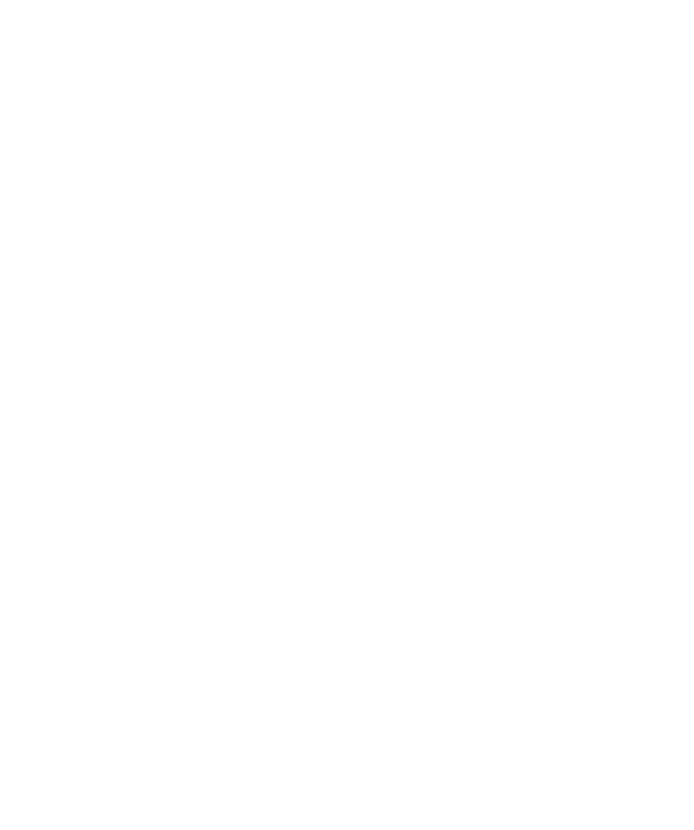
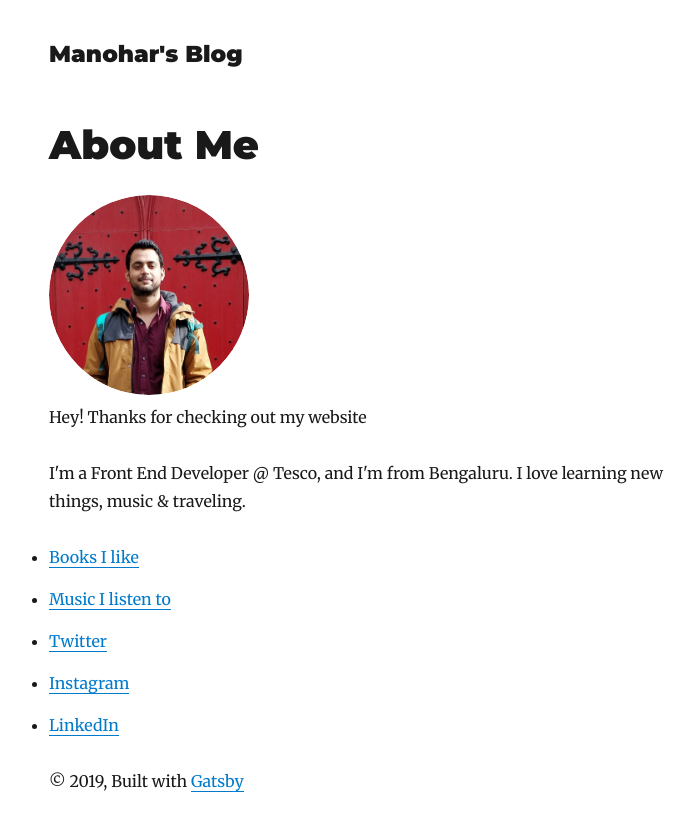
Before and after one commit to manohar27/github.io, a Gatsby site: page /about-me in a window 1280 px wide. Before the commit this address had no page. Shown: the whole page, without its empty margins (276-970 px from the left). Before the commit the page ends 800 px from the top, so only its background shows below. Built offline with nearby package versions, Linux system fonts and the light colour scheme; Gatsby itself is replaced by a stand-in of ours; some packages are replaced by stand-ins of ours.

Commit message:
Added about me

```diff
--- a/gatsby-browser.js
+++ b/gatsby-browser.js
@@ -1,3 +1,4 @@
 // custom typefaces
 import "typeface-montserrat"
 import "typeface-merriweather"
+import "prismjs/themes/prism-solarizedlight.css"
--- a/gatsby-config.js
+++ b/gatsby-config.js
@@ -7,6 +7,9 @@
     social: {
       twitter: `mbmanohars`,
       instagram: `manoharsrinivasa`,
+      goodReads: `https://www.goodreads.com/user/show/22345143-manohar-srinivasa`,
+      spotify: `https://open.spotify.com/playlist/37i9dQZF1Eph6SrWEz8mci?si=EI_zR6CfSiqXNv-hBMuIvQ  `,
+      linkedIn: `https://www.linkedin.com/in/manohar-srinivasa-a8962884/`,
     },
   },
   plugins: [
--- a/src/components/bio.js
+++ b/src/components/bio.js
@@ -6,7 +6,7 @@
  */
 
 import React from "react"
-import { useStaticQuery, graphql } from "gatsby"
+import { useStaticQuery, graphql, Link } from "gatsby"
 import Image from "gatsby-image"
 
 import { rhythm } from "../utils/typography"
@@ -54,8 +54,12 @@
         }}
       />
       <p>
-        Hi! I'm <strong>{author}</strong> from Bengaluru and this is my blog, I
-        write about things I find interesting.
+        Hi! I'm{" "}
+        <strong>
+          <Link to={"/about-me"}>{author}</Link>
+        </strong>{" "}
+        from Bengaluru and this is my blog, I write about things I find
+        interesting.
         {` `}
         You could follow my
         <a href={`https://instagram.com/${social.instagram}`}>
--- /dev/null
+++ b/src/pages/about-me.js
@@ -0,0 +1,81 @@
+import React from "react"
+import { graphql } from "gatsby"
+import Image from "gatsby-image"
+
+import Layout from "../components/layout"
+import SEO from "../components/seo"
+
+class AboutMe extends React.Component {
+  render() {
+    const { data } = this.props
+    const title = data.site.siteMetadata.title
+    const { social } = data.site.siteMetadata
+
+    return (
+      <Layout location={this.props.location} title={title}>
+        <SEO title={title} />
+        <h1>About Me</h1>
+        <Image
+          fixed={data.avatar.childImageSharp.fixed}
+          alt={data.site.author}
+          style={{
+            marginBottom: 0,
+            minWidth: 50,
+            borderRadius: `100%`,
+          }}
+          imgStyle={{
+            borderRadius: `50%`,
+          }}
+        />
+        <p>Hey! Thanks for checking out my website</p>
+        <p>
+          I'm a Front End Developer @ Tesco, and I'm from Bengaluru. I love
+          learning new things, music & traveling.
+        </p>
+        <ul>
+          <li>
+            <a href={social.goodReads}> Books I like</a>
+          </li>
+          <li>
+            <a href={social.spotify}>Music I listen to</a>
+          </li>
+          <li>
+            <a href={`https://twitter.com/${social.twitter}`}>Twitter</a>
+          </li>
+          <li>
+            <a href={`https://instagram.com/${social.instagram}`}>Instagram</a>
+          </li>
+          <li>
+            <a href={social.linkedIn}>LinkedIn</a>
+          </li>
+        </ul>
+      </Layout>
+    )
+  }
+}
+
+export default AboutMe
+
+export const pageQuery = graphql`
+  query {
+    avatar: file(absolutePath: { regex: "/profile-pic.jpg/" }) {
+      childImageSharp {
+        fixed(width: 200, height: 200) {
+          ...GatsbyImageSharpFixed
+        }
+      }
+    }
+    site {
+      siteMetadata {
+        title
+        social {
+          goodReads
+          twitter
+          spotify
+          instagram
+          linkedIn
+        }
+      }
+    }
+  }
+`
```
Also changed, not shown: content/blog/docker-multi-stage/index.md (+15 -13 lines).
